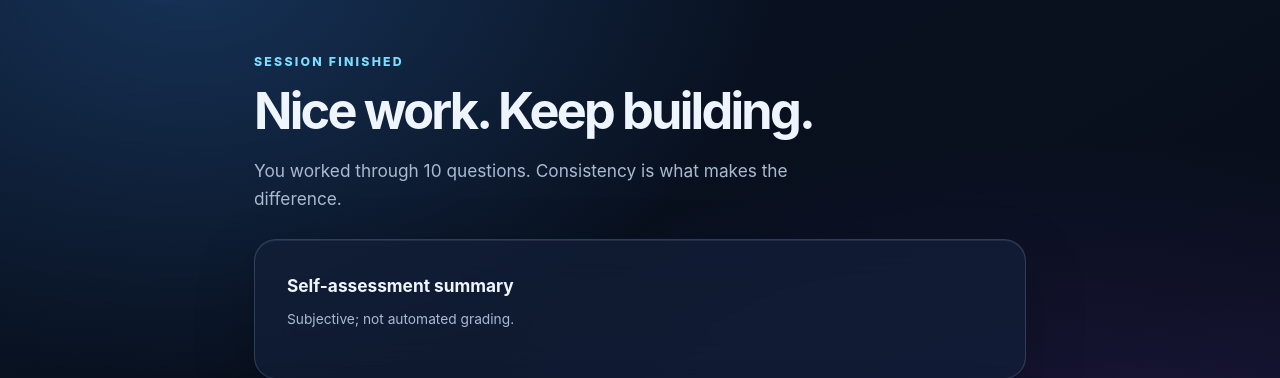
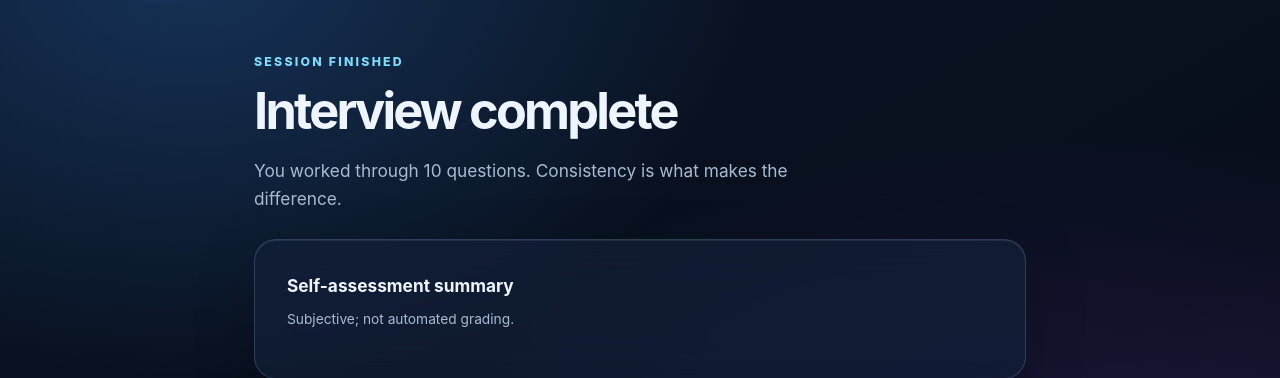
Before and after one commit to MohammadRezaHeydari-se/DevOps_Interview_Lab, a Flask app: template src/web/templates/complete.html in a window 1280 px wide. Shown: the part 67-445 px from the top of the page. Run offline with Flask 3, Linux system fonts and the light colour scheme; the template is opened without the code that fills it: most values are stand-ins (such as "Sample title", 1, 10 or a date in 2020).

Commit message:
refactor: keep completion title consistent with interview tests

```diff
--- a/src/web/templates/complete.html
+++ b/src/web/templates/complete.html
@@ -2,7 +2,7 @@
 {% block title %}Interview complete - DevOps Interview Lab{% endblock %}
 {% block content %}
 <p class="eyebrow">Session finished</p>
-<h1>Nice work. Keep building.</h1>
+<h1>Interview complete</h1>
 <p class="lead">You worked through {{ total }} question{{ '' if total == 1 else 's' }}. Consistency is what makes the difference.</p>
 {% if ratings %}
 <section class="card">
```
